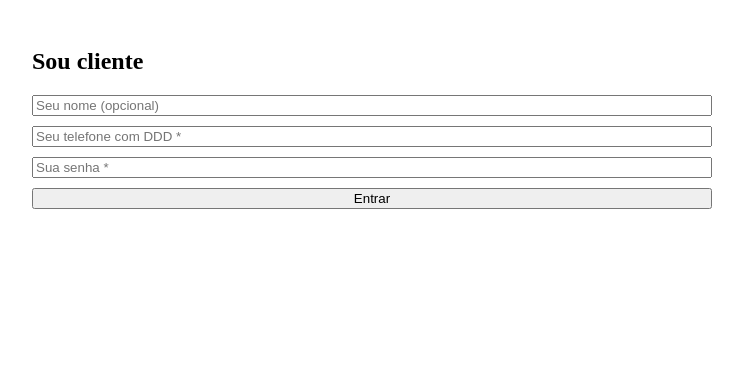
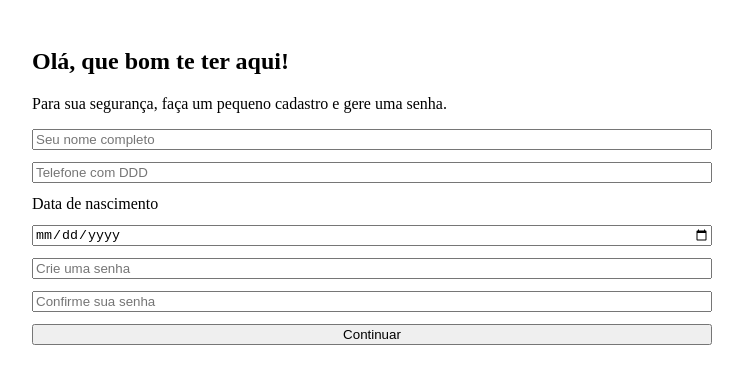
Before and after one commit to AdilsonStewart/CorujinhaLegal, a React (Create React App) app: page /sou-cliente in a window 1280 px wide. Shown: the top 384 px of the page, without its empty margins (268-1011 px from the left). Built offline with nearby package versions, Linux system fonts and the light colour scheme.

Commit message:
Enhance ClientIdentifyPage with new fields and validation
Added fields for date of birth and password confirmation, updated validation logic.

```diff
--- a/src/screens/ClientIdentifyPage.js
+++ b/src/screens/ClientIdentifyPage.js
@@ -4,7 +4,8 @@ import {
   collection,
   query,
   where,
-  getDocs
+  getDocs,
+  addDoc
 } from "firebase/firestore";
 
 const sanitizePhone = (s = "") => (s || "").toString().replace(/\D/g, "");
@@ -12,11 +13,12 @@ const sanitizePhone = (s = "") => (s || "").toString().replace(/\D/g, "");
 const ClientIdentifyPage = () => {
   const [nome, setNome] = useState("");
   const [telefone, setTelefone] = useState("");
-  const [senha, setSenha] = useState(""); // ⭐ ADICIONADO
+  const [nascimento, setNascimento] = useState("");
+  const [senha, setSenha] = useState("");
+  const [confirmaSenha, setConfirmaSenha] = useState("");
+
   const [loading, setLoading] = useState(false);
-  const [foundClient, setFoundClient] = useState(null);
   const [statusMessage, setStatusMessage] = useState("");
-  const [senhaValida, setSenhaValida] = useState(false); // ⭐ ADICIONADO
 
   const handleSubmit = async (e) => {
     e.preventDefault();
@@ -24,119 +26,127 @@ const ClientIdentifyPage = () => {
 
     const telClean = sanitizePhone(telefone);
 
+    if (!nome.trim()) {
+      alert("Informe seu nome.");
+      return;
+    }
+
     if (!telClean || telClean.length < 10) {
       alert("Telefone inválido. Ex: 11999998888");
       return;
     }
 
-    if (!senha.trim()) {
-      alert("Informe sua senha.");
+    if (!nascimento) {
+      alert("Informe sua data de nascimento.");
+      return;
+    }
+
+    if (!senha || !confirmaSenha) {
+      alert("Informe e confirme sua senha.");
+      return;
+    }
+
+    if (senha !== confirmaSenha) {
+      alert("As senhas não conferem.");
       return;
     }
 
     setLoading(true);
 
     try {
-      // 1️⃣ busca pelo remetente
-      const q1 = query(
-        collection(db, "agendamentos"),
-        where("telefone_remetente", "==", telClean)
+      // 🔎 Verifica se o cliente já existe
+      const q = query(
+        collection(db, "clientes"),
+        where("telefone", "==", telClean)
       );
-      const snap1 = await getDocs(q1);
+      const snap = await getDocs(q);
 
-      let registros = snap1.docs;
+      // 🟢 CLIENTE JÁ EXISTE → validar senha
+      if (!snap.empty) {
+        const cliente = snap.docs[0].data();
 
-      // 2️⃣ se não achou, busca pelo destinatário
-      if (registros.length === 0) {
-        const q2 = query(
-          collection(db, "agendamentos"),
-          where("telefone_destinatario", "==", telClean)
-        );
-        const snap2 = await getDocs(q2);
-        registros = snap2.docs;
-      }
+        if (cliente.senha !== senha) {
+          alert("Senha incorreta.");
+          setLoading(false);
+          return;
+        }
 
-      if (registros.length === 0) {
-        setFoundClient(null);
-        setSenhaValida(false);
-        setStatusMessage("Nenhuma mensagem encontrada com este telefone.");
-        setLoading(false);
+        // login ok
+        localStorage.setItem("clienteTelefone", telClean);
+        localStorage.setItem("clienteNome", cliente.nome);
+
+        window.location.href = "/servicos";
         return;
       }
 
-      // usa o primeiro agendamento encontrado
-      const dados = registros[0].data();
-
-      // ⭐ valida senha
-      if (dados.senha !== senha) {
-        setFoundClient(null);
-        setSenhaValida(false);
-        setStatusMessage("Senha incorreta.");
-        setLoading(false);
-        return;
-      }
-
-      // ⭐ senha OK
-      setSenhaValida(true);
-
-      setFoundClient({
-        nome: dados.remetente || nome || "Cliente",
-        telefone: telClean
+      // 🆕 NOVO CLIENTE → criar cadastro
+      await addDoc(collection(db, "clientes"), {
+        nome,
+        telefone: telClean,
+        nascimento,
+        senha,
+        criado_em: new Date().toISOString()
       });
 
       localStorage.setItem("clienteTelefone", telClean);
-      localStorage.setItem("clienteNome", dados.remetente || nome);
+      localStorage.setItem("clienteNome", nome);
 
-      setStatusMessage(`Bem-vindo, ${dados.remetente || "cliente"}.`);
+      window.location.href = "/servicos";
 
     } catch (err) {
       console.error(err);
-      alert("Erro ao validar.");
+      alert("Erro ao processar seu cadastro.");
     } finally {
       setLoading(false);
     }
   };
 
-  const goToMessages = () => {
-    if (!senhaValida) return;
-    window.location.href = "/minhas-mensagens";
-  };
-
-  const goToSend = () => {
-    if (!senhaValida) return;
-    window.location.href = "/";
-  };
-
   return (
     <div style={{ padding: 20, maxWidth: 680, margin: "0 auto" }}>
-      <h2>Sou cliente</h2>
+      <h2>Olá, que bom te ter aqui!</h2>
+      <p>Para sua segurança, faça um pequeno cadastro e gere uma senha.</p>
 
-      <form onSubmit={handleSubmit} style={{ display: "grid", gap: 10 }}>
+      <form onSubmit={handleSubmit} style={{ display: "grid", gap: 12 }}>
+
         <input
           type="text"
-          placeholder="Seu nome (opcional)"
+          placeholder="Seu nome completo"
           value={nome}
           onChange={(e) => setNome(e.target.value)}
         />
 
         <input
           type="tel"
-          placeholder="Seu telefone com DDD *"
+          placeholder="Telefone com DDD"
           value={telefone}
           onChange={(e) => setTelefone(e.target.value)}
         />
 
-        {/* ⭐ CAMPO SENHA */}
+        <label>Data de nascimento</label>
+        <input
+          type="date"
+          value={nascimento}
+          onChange={(e) => setNascimento(e.target.value)}
+        />
+
         <input
           type="password"
-          placeholder="Sua senha *"
+          placeholder="Crie uma senha"
           value={senha}
           onChange={(e) => setSenha(e.target.value)}
         />
 
+        <input
+          type="password"
+          placeholder="Confirme sua senha"
+          value={confirmaSenha}
+          onChange={(e) => setConfirmaSenha(e.target.value)}
+        />
+
         <button type="submit" disabled={loading}>
-          {loading ? "Validando..." : "Entrar"}
+          {loading ? "Processando..." : "Continuar"}
         </button>
+
       </form>
 
       {statusMessage && (
@@ -144,30 +154,6 @@ const ClientIdentifyPage = () => {
           <strong>{statusMessage}</strong>
         </div>
       )}
-
-      {/* ⭐ SÓ MOSTRA SE SENHA VALIDADA */}
-      {foundClient && senhaValida && (
-        <div style={{ marginTop: 14 }}>
-          <div>Nome: <strong>{foundClient.nome}</strong></div>
-          <div>Telefone: <strong>{foundClient.telefone}</strong></div>
-
-          <div style={{ marginTop: 10, display: "flex", gap: 10 }}>
-            <button
-              onClick={goToMessages}
-              style={{ flex: 1 }}
-            >
-              Ver minha lista
-            </button>
-
-            <button
-              onClick={goToSend}
-              style={{ flex: 1 }}
-            >
-              Enviar nova mensagem
-            </button>
-          </div>
-        </div>
-      )}
     </div>
   );
 };
```
